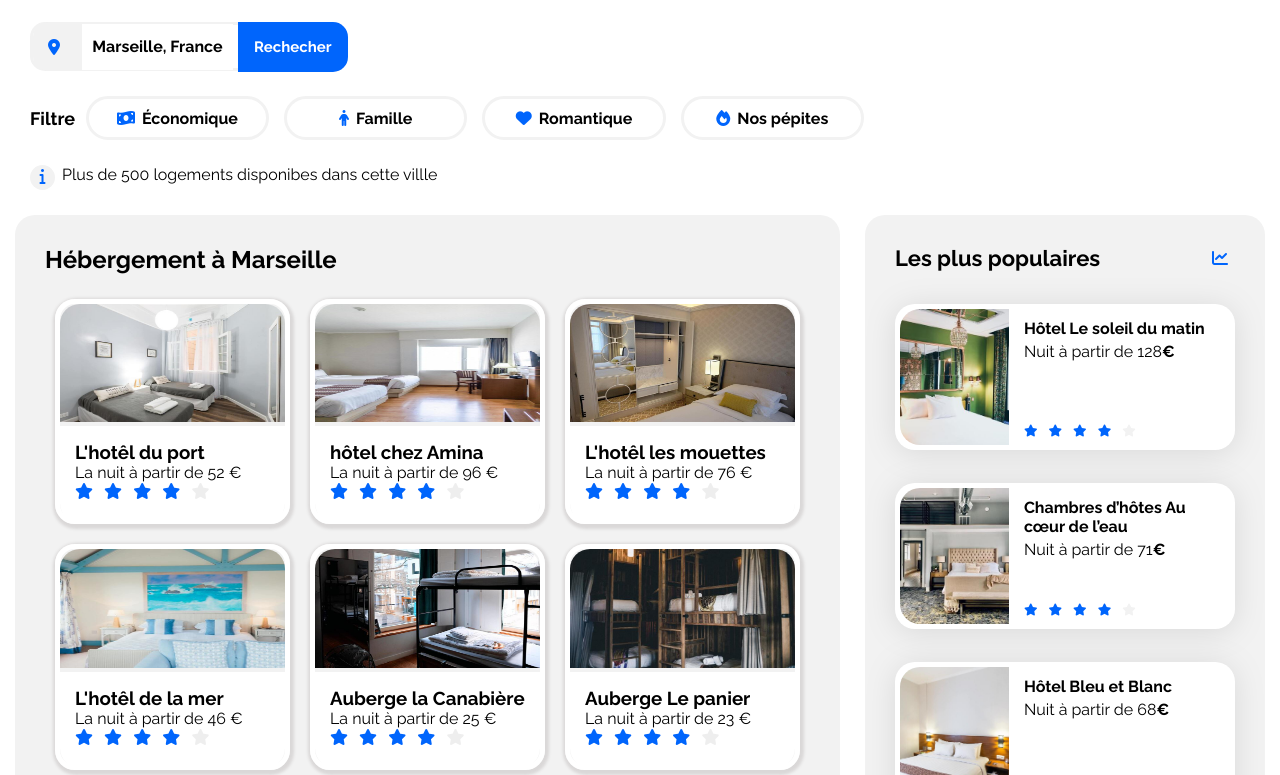
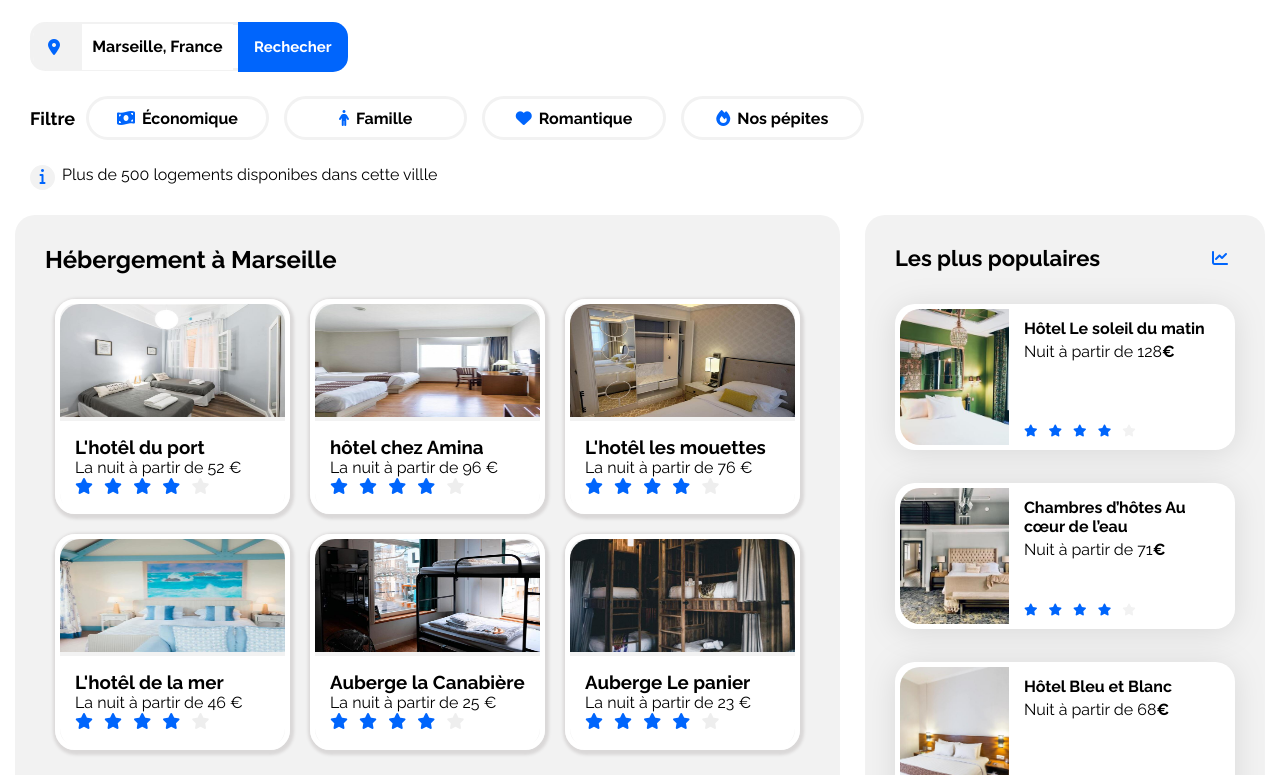
Before and after one commit to kheche/Cheikhou_Timera_P2_11_10_2023, a plain HTML site: page index.html in a window 1280 px wide. Shown: the part 170-945 px from the top of the page. Drawn offline with Linux system fonts and the light colour scheme.

Commit message:
my last commit of project2 I-A-SWT

```diff
--- a/css/style.css
+++ b/css/style.css
@@ -245,13 +245,13 @@ a {
   margin: 10px;
   border: solid 5px #ffffff;
 }
-.card-accommodation {
+.marseille-card-link {
   width: 100%;
   height: 215.25px;
 
   border-radius: 20px;
 }
-.card-accommodation img {
+.marseille-card-link img {
   width: 100%;
   height: 55%;
   border-radius: 20px 20px 0 0;
--- a/index.html
+++ b/index.html
@@ -77,8 +77,8 @@
                  <div class="cards-accomodation-contenair">
                     <!-- <<<<<<<<<<<La première carte d'hebergement Marseille<<<<<<<<<<<<<< -->
                     <div class="block-of-three-cards">
-                        <a href="" class="marseille-card-link">
-                        <article class="card-accommodation">
+                        <article class="marseille-card-link">
+                        <a href="" class="">
                             <img src="./images/hebergements/fred-kleber.jpg" alt="Image de la chambre d'hotel du port">
                             <div class="card-text-content">
                                 <h3 class="title-content-card">
@@ -95,11 +95,11 @@
 
                             </div>
 </div>
+</a>
                         </article>
-                    </a>
                     <!-- <<<<<<<<<<<<La deuxième carte d'hebergement Marseille <<<<<<<<<<<<<<<< -->
-                    <a href="" class="marseille-card-link">
-                        <article class="card-accommodation">
+                        <article class="marseille-card-link">
+                    <a href="#">
                             <img src="./images/hebergements/febrian-zakaria.jpg" alt="Image de la chambre d'hotel chez Amina">
                             <div class="card-text-content">
                                 <h3 class="title-content-card">
@@ -115,13 +115,13 @@
                                 <i class="fa-solid fa-star gray-star"></i>
                             </div>
 </div>
+</a>
                         </article>
-                    </a>
                       <!-- <<<<<<<<<<<<La troisième carte d'hebergement Marseille <<<<<<<<<<<<<<<< -->
 
 
-                    <a href="" class="marseille-card-link">
-                        <article class="card-accommodation">
+                        <article class="marseille-card-link">
+                    <a href="" >
                             <img src="./images/hebergements/reisetopia.jpg" alt="Image de la chambre d'hotel les Mouettes">
                             <div class="card-text-content">
                                 <h3 class="title-content-card">
@@ -137,13 +137,13 @@
                                 <i class="fa-solid fa-star gray-star"></i>
                             </div>
                         </div>
+                    </a>
                         </article>
-                    </a>
                     </div>
                     <div class="block-of-three-cards">
                       <!-- <<<<<<<<<<<<La quatrième carte d'hebergement Marseille <<<<<<<<<<<<<<<< -->
-                    <a href="" class="marseille-card-link">
-                        <article class="card-accommodation">
+                        <article class="marseille-card-link">
+                    <a href="#">
                             <img src="./images/hebergements/annie-spratt.jpg" alt="Image de la chambre d'hotel de la mer">
                             <div class="card-text-content">
                                 <h3 class="title-content-card">
@@ -159,11 +159,11 @@
                                 <i class="fa-solid fa-star gray-star"></i>
                             </div>
 </div>
+</a>
                         </article>
-                    </a>
                       <!-- <<<<<<<<<<<<La cinquième carte d'hebergement Marseille <<<<<<<<<<<<<<<< -->
-                    <a href="" class="marseille-card-link">
-                        <article class="card-accommodation">
+                        <article class="marseille-card-link">
+                    <a href="#">
                             <img src="./images/hebergements/marcus-loke.jpg" alt="Image de la chambre d'Auberge la canabière">
                             <div class="card-text-content">
                                 <h3 class="title-content-card">
@@ -180,11 +180,11 @@
                             </div>
 
                              </div>
+                            </a>
                         </article>
-                    </a>
                       <!-- <<<<<<<<<<<<La sixième carte d'hebergement Marseille <<<<<<<<<<<<<<<< -->
-                    <a href="" class="marseille-card-link">
-                        <article class="card-accommodation">
+                        <article class="marseille-card-link">
+                    <a href="#" >
                             <img src="./images/hebergements/nicate-lee.jpg" alt="Image de la chambre d'Auberge Le panier">
                             <div class="card-text-content">
                                 <h3 class="title-content-card">
@@ -200,8 +200,8 @@
                                 <i class="fa-solid fa-star gray-star"></i>
                             </div>
 </div>
+</a>
                         </article>
-                    </a>
                     </div>
                  </div>
                  <h3 class="sub-title-section-accommodation">Afficher plus</h3>
```
